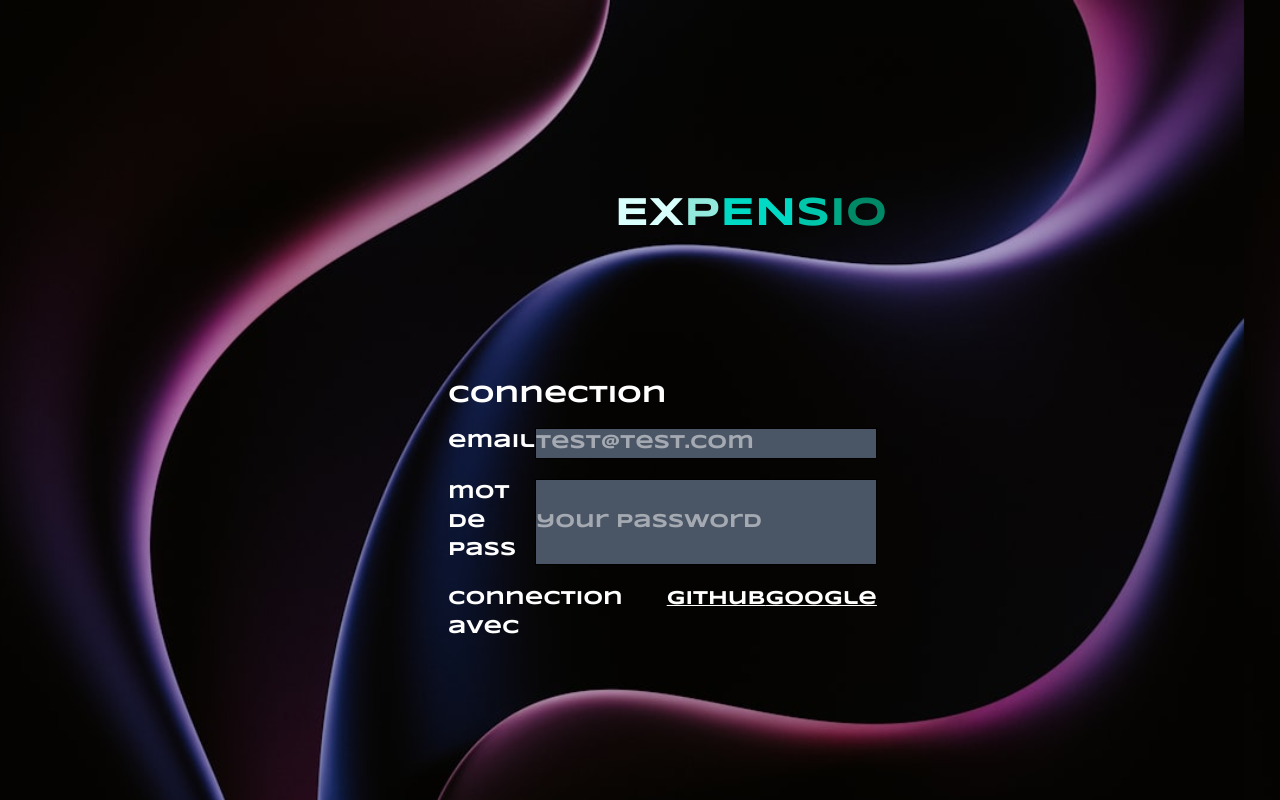
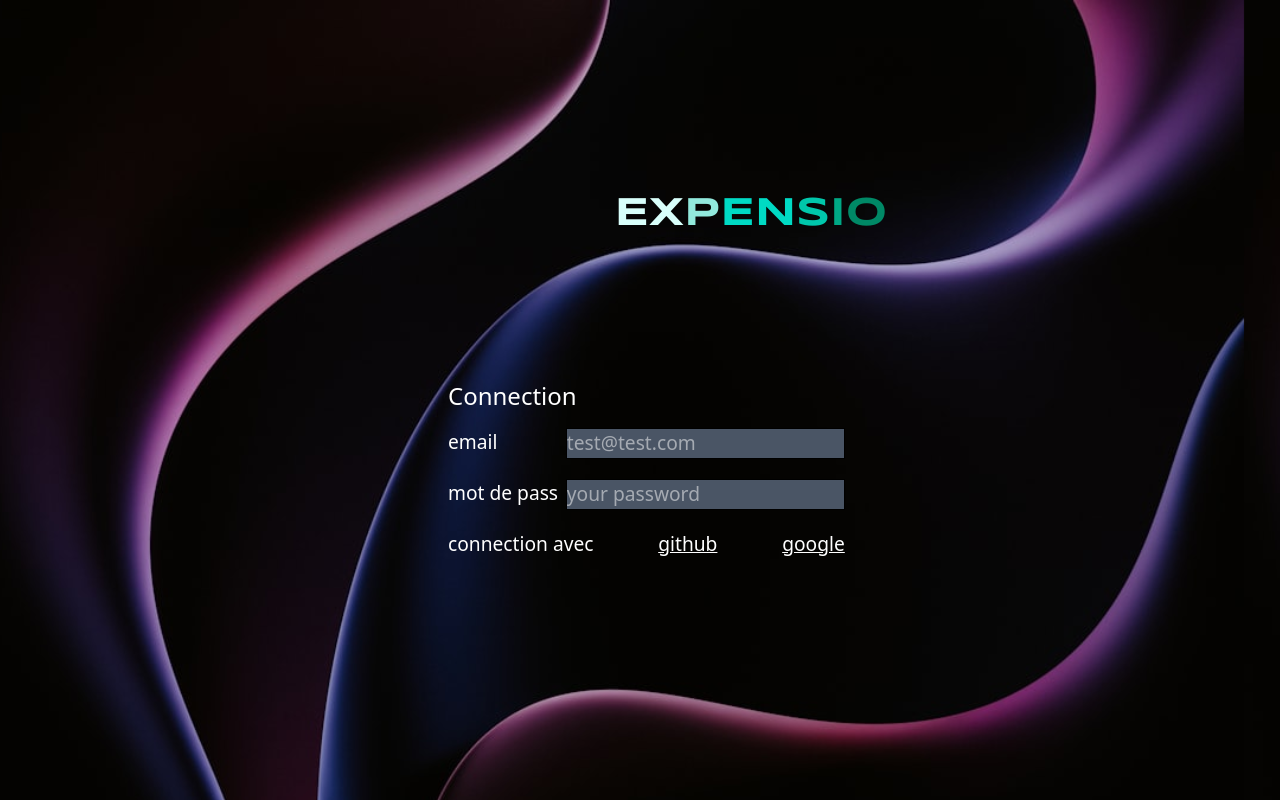
Before and after one commit to mysteriou13/expense-track, a Next.js app: page / in a window 1280 px wide. Built offline with nearby package versions, Linux system fonts and the light colour scheme; no server answers.

Commit message:
delette head in _app add font Syncopate in page.tsx

```diff
--- a/src/app/layout.tsx
+++ b/src/app/layout.tsx
@@ -1,10 +1,4 @@
-import "./globals.css";
-
-import { Syncopate } from 'next/font/google';
-
-const syncopate = Syncopate({ subsets: ['latin'], weight: '700' });
-
-
+import "./globals.css"
 export default function LayoutRouter({
   children,
 }: {
@@ -12,10 +6,7 @@
 }) {
   return (
     <html lang="en">
-      <body className={syncopate.className}>
-<head>
-  <link href="https://fonts.googleapis.com/css2?family=Syncopate&display=swap" rel="stylesheet" />
-</head>
+      <body>
 
         {/* SessionProvider est maintenant dans un Client Component */}
         <div>{children}</div>
--- a/src/app/page.tsx
+++ b/src/app/page.tsx
@@ -2,16 +2,20 @@
 import { authOptions } from "./api/auth/[...nextauth]/route";
 import FromConnection from "./components/fromConnection/fromConnection";
 import Deconnection from "./components/Deconnection/Deconnection";
+
+import { Syncopate } from 'next/font/google';
+
+const syncopate = Syncopate({ subsets: ['latin'], weight: '700' });
 export default async function Home() {
   const session = await getServerSession(authOptions);
 
   return (
     <div>
       {!session ? (
-        <div className=" h-screen w-screen bg-cover bg-position-[-36px_0px] bg-[url(/back-index.jpg)]">
+        <div className="h-screen w-screen bg-cover bg-position-[-36px_0px] bg-[url(/back-index.jpg)]">
           <div>
             <div className="font-bold text-white relative left-[48vw] top-[23vh]  w-[31vw] h-[60%] text-[40px]">
-              <p>
+              <p className={`${syncopate.className}`}>
               <span className="font-bold text-[#d8fffbff]">EX</span>
               <span className="text-[rgb(146,233,220)]">P</span>
               <span className="text-[rgb(0,218,196)]">EN</span>
```
